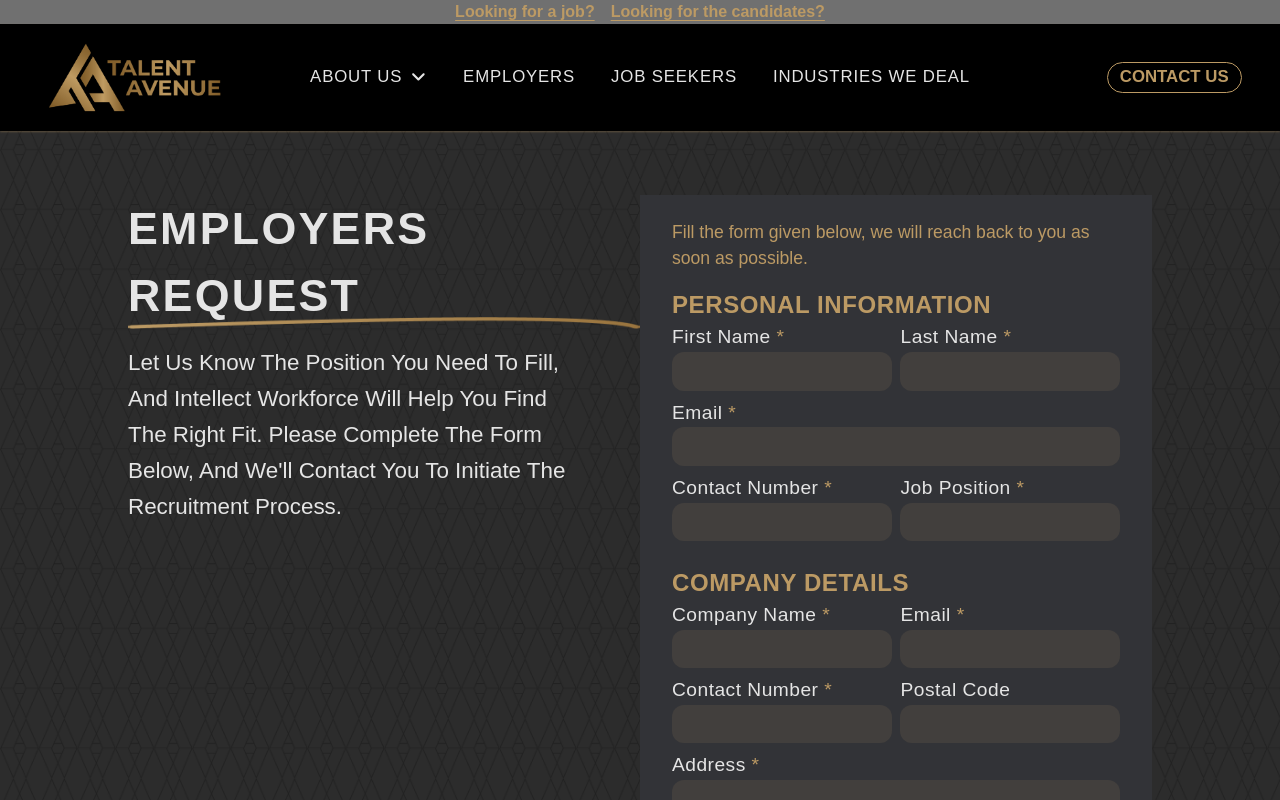
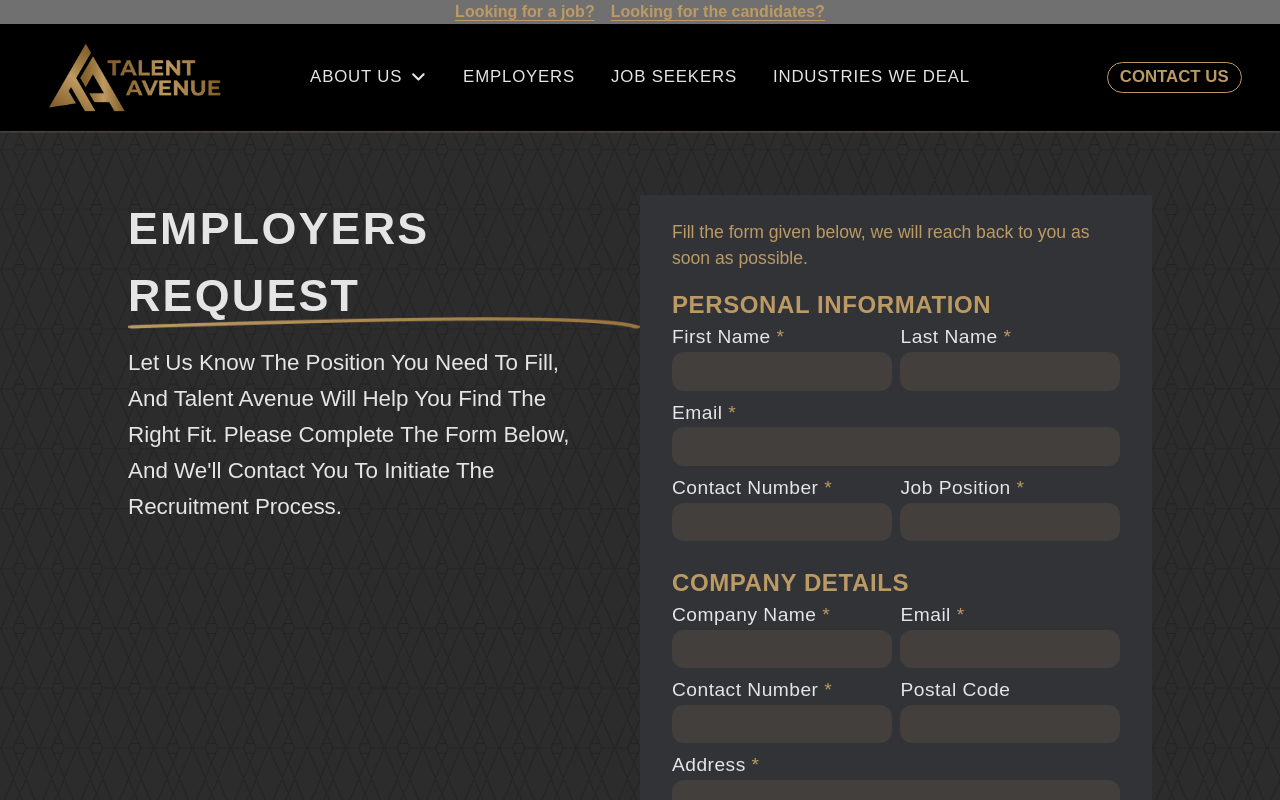
Before and after one commit to AnserShafiq/TalentAvenue, a React (Create React App) app: page /employers/application-form in a window 1280 px wide. Shown: the top 800 px of the page. Built offline with nearby package versions, Linux system fonts and the light colour scheme; a web font is replaced by a local one.

Commit message:
April 24, 2025: Altered a small mistake.

```diff
--- a/src/Pages/ApplicationForms/EmployersForm.jsx
+++ b/src/Pages/ApplicationForms/EmployersForm.jsx
@@ -198,7 +198,7 @@ const FormStructure = () => {
 export const EmployersFormData = {
     Left: {
         Heading:'Employers Request',
-        Description: "Let us know the position you need to fill, and Intellect Workforce will help you find the right fit. Please complete the form below, and we'll contact you to initiate the recruitment process."
+        Description: "Let us know the position you need to fill, and Talent Avenue will help you find the right fit. Please complete the form below, and we'll contact you to initiate the recruitment process."
     },
     Right: () => <FormStructure />
 }
```
